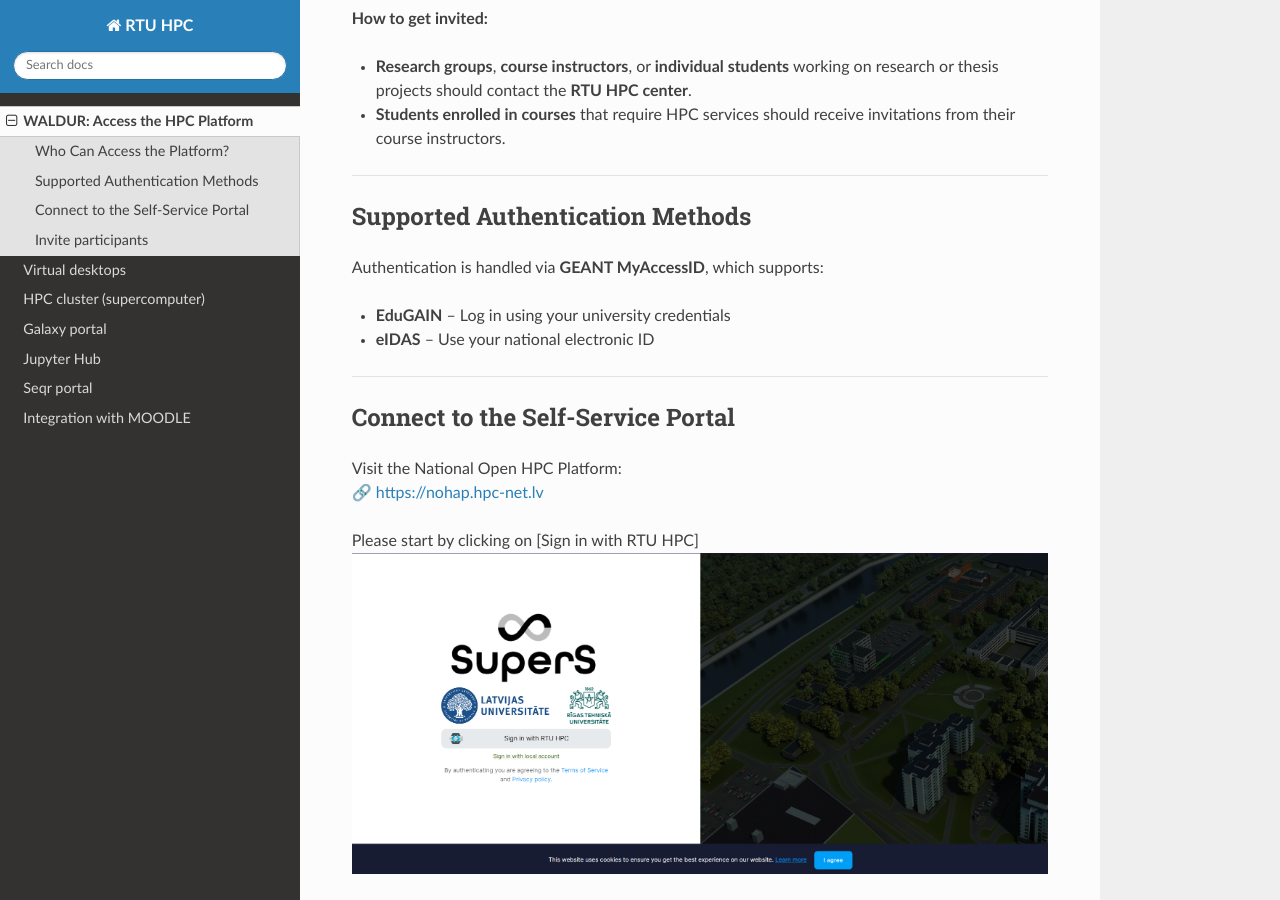
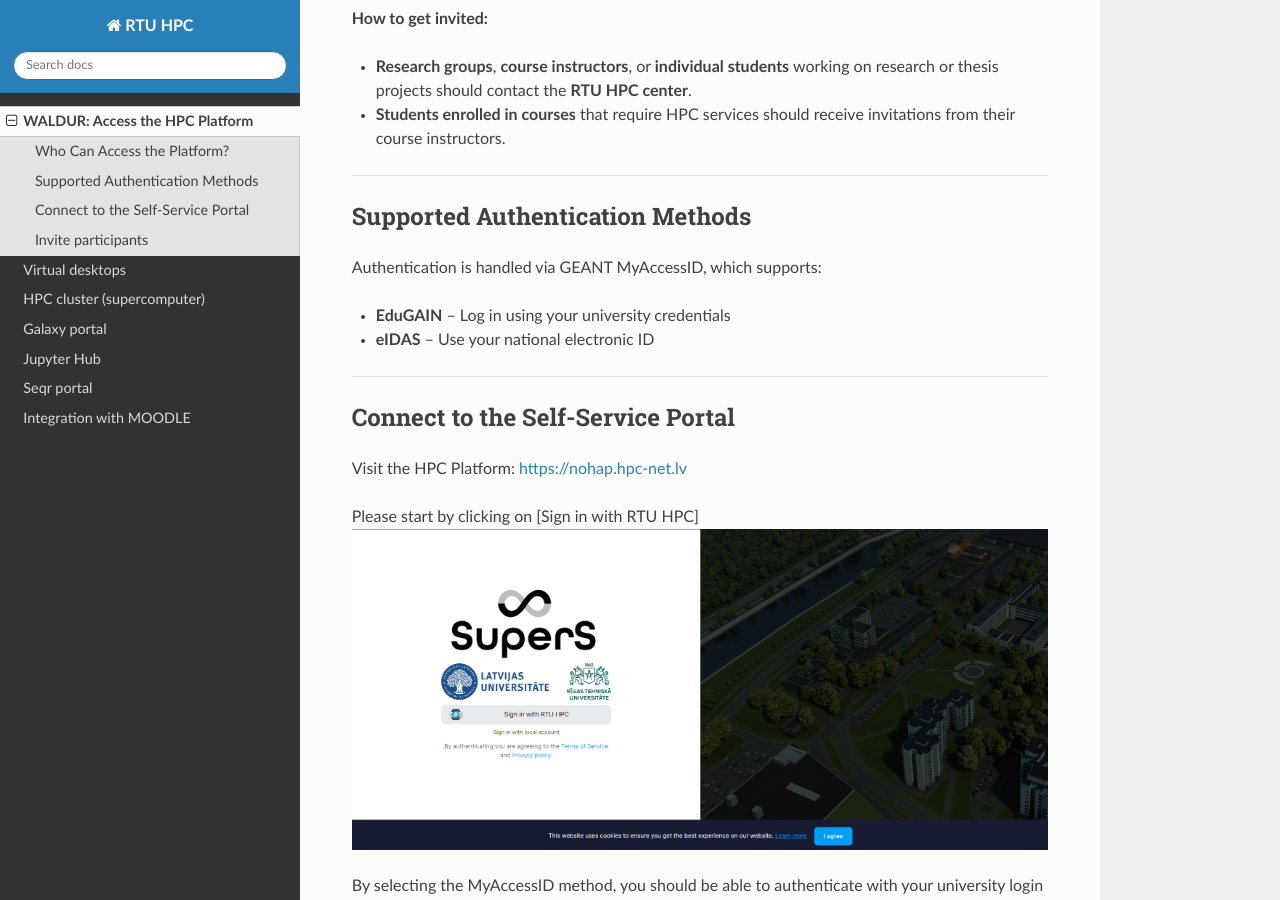
Before and after one commit to rtuhpc/hpc-platform, a Sphinx documentation site: the page built from doc/hpc_platform.md, in a window 1280 px wide and 900 px high, scrolled down 952 px. Built offline with Sphinx 7.4.7 and the Read the Docs theme 3.1.0, drawn with Linux system fonts in a browser that asks for light colours; some of the changed text lies outside the part shown.

Commit message:
Update hpc_platform.md

````diff
--- a/doc/hpc_platform.md
+++ b/doc/hpc_platform.md
@@ -1,9 +1,8 @@
 # WALDUR: Access the HPC Platform
 
-The heart of the National Open HPC platform is **WALDUR**, a user-friendly self-service portal for requesting and managing access to computing resources.
+The heart of the [National Open HPC platform](https://nohap.hpc-net.lv) is **WALDUR**, a user-friendly self-service portal for requesting and managing access to computing resources.
 
 The built-in **Marketplace** offers a catalog of HPC services provided by Latvian academic institutions (currently RTU and LU), including:
-
 - Virtual desktops
 - HPC clusters
 - Jupyter notebook environments
@@ -25,8 +24,7 @@
 
 ## Supported Authentication Methods
 
-Authentication is handled via **GEANT MyAccessID**, which supports:
-
+Authentication is handled via GEANT MyAccessID, which supports:
 - **EduGAIN** – Log in using your university credentials
 - **eIDAS** – Use your national electronic ID
 
@@ -34,9 +32,7 @@
 
 ## Connect to the Self-Service Portal
 
-Visit the National Open HPC Platform:
-🔗 [https://nohap.hpc-net.lv](https://nohap.hpc-net.lv)
-
+Visit the HPC Platform: [https://nohap.hpc-net.lv](https://nohap.hpc-net.lv)
 
 ```{include} ./include/waldur_access.md
 ```
````
